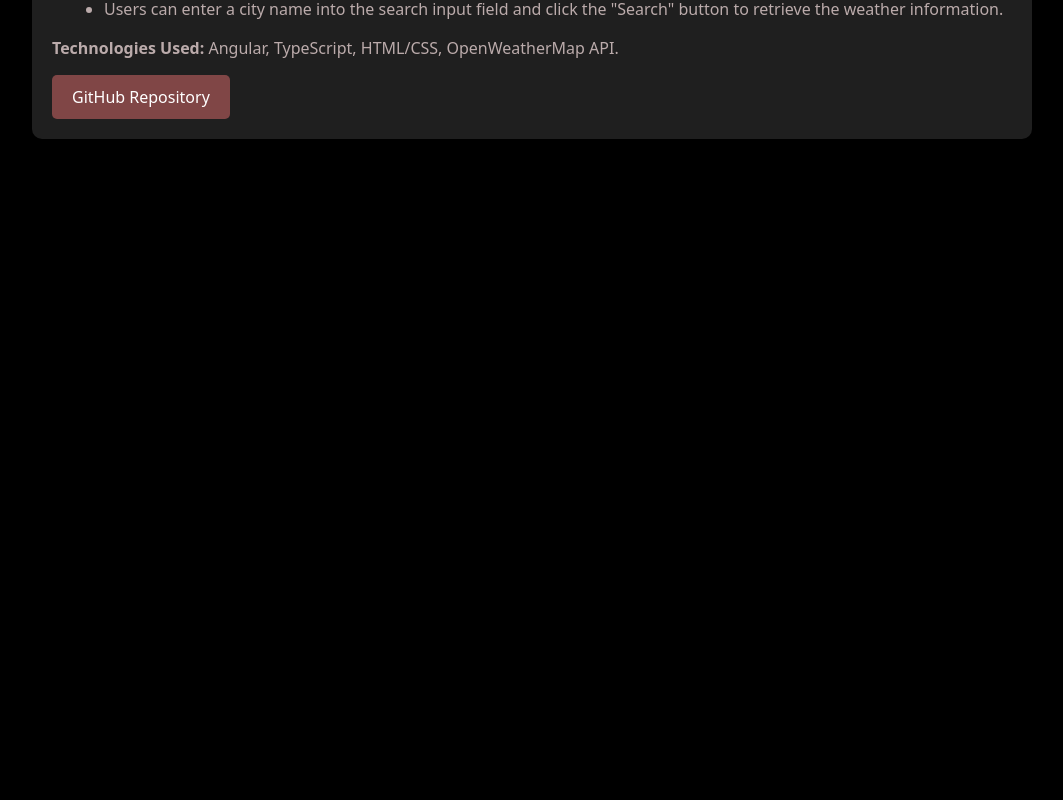
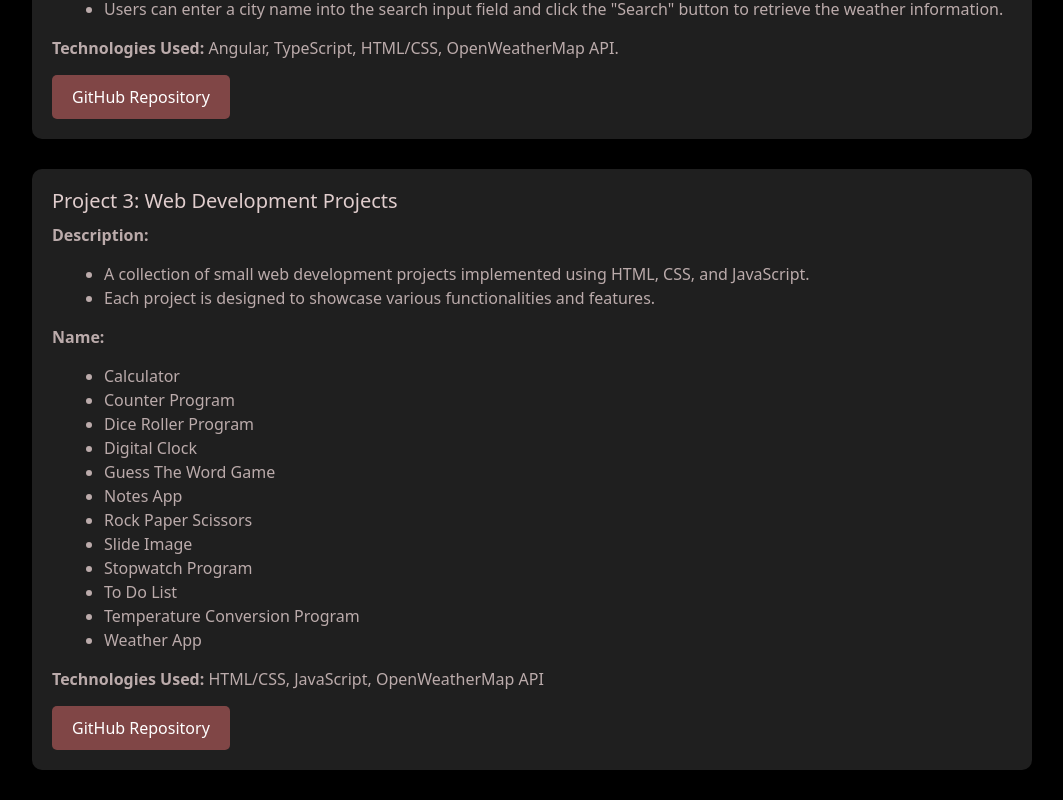
Before and after one commit to bardhoshimajlinda/Portfolio, an Angular app: page /projects in a window 1280 px wide. Shown: the part 772-1572 px from the top of the page, without its empty margins (108-1171 px from the left). Before the commit the page ends 941 px from the top, so only its background shows below. Built offline with nearby package versions, Linux system fonts and the light colour scheme.

Commit message:
Added project

```diff
--- a/src/app/projects/projects.component.html
+++ b/src/app/projects/projects.component.html
@@ -37,3 +37,33 @@
     </div>
   </div>
 </section>
+
+<section class="projects">
+  <div class="project">
+    <h3>Project 3: Web Development Projects</h3>
+    <p><strong>Description:</strong></p>
+    <ul>
+      <li>A collection of small web development projects implemented using HTML, CSS, and JavaScript.</li>
+      <li>Each project is designed to showcase various functionalities and features.</li>
+    </ul>
+    <p><strong>Name:</strong></p>
+    <ul>
+      <li>Calculator</li>
+      <li>Counter Program</li>
+      <li>Dice Roller Program</li>
+      <li>Digital Clock</li>
+      <li>Guess The Word Game</li>
+      <li>Notes App</li>
+      <li>Rock Paper Scissors</li>
+      <li>Slide Image</li>
+      <li>Stopwatch Program</li>
+      <li>To Do List</li>
+      <li>Temperature Conversion Program</li>
+      <li>Weather App</li>
+    </ul>
+    <p><strong>Technologies Used:</strong> HTML/CSS, JavaScript, OpenWeatherMap API</p>
+    <div class="buttons">
+      <a href="https://github.com/bardhoshimajlinda/Simple-projects" class="button">GitHub Repository</a>
+    </div>
+  </div>
+</section>
```
